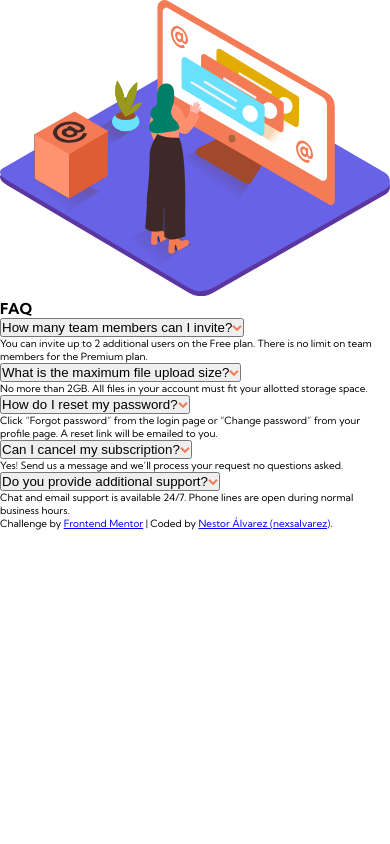
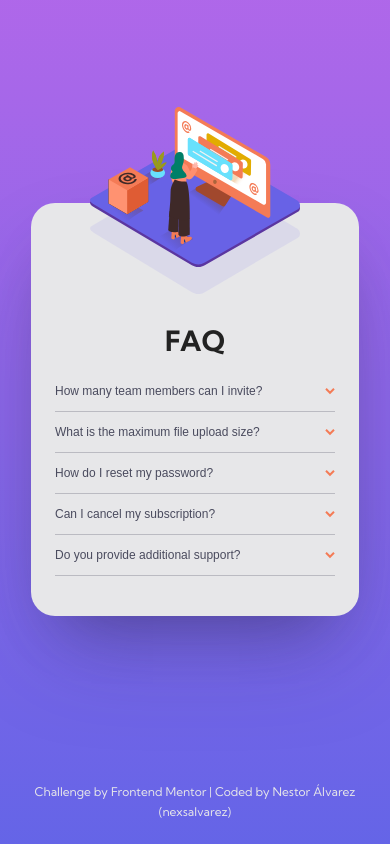
Before and after one commit to nexsalvarez/faq-accordion-card, a plain HTML site: page index.html in a window 390 px wide. Drawn offline with Linux system fonts and the light colour scheme.

Commit message:
Completed mobile style

```diff
--- a/CSS/styles.css
+++ b/CSS/styles.css
@@ -18,4 +18,116 @@ html {
 }
 body {
     font-family: 'Kumbh Sans', sans-serif;
+    background: var(--soft-violet);
+    background: linear-gradient(180deg, hsl(273, 75%, 66%) 0%, hsl(240, 73%, 65%) 100%);
 }
+main {
+    width: 100vw;
+    min-height: 90vh;
+    display: grid;
+    place-content: center;
+    padding: 72px 24px 12px 24px;
+}
+section {
+    position: relative;
+    width: 100%;
+    height: auto;
+    display: grid;
+    grid-template-columns: auto;
+    grid-template-rows: auto;
+    background-color: var(--light-grayish);
+    border-radius: 24px;
+    box-shadow: rgba(50, 50, 93, 0.25) 0px 50px 100px -20px, rgba(0, 0, 0, 0.3) 0px 30px 60px -30px;
+    padding: 0 24px 40px 24px;
+}
+.faq-container_image {
+    position: relative;
+    width: 75%;
+    height: 120px;
+    grid-row: 1;
+    display: flex;
+    justify-self: center;
+    background-image: url('../images/bg-pattern-mobile.svg');
+    background-position: top center;
+    background-repeat: no-repeat;
+    background-size: contain;
+}
+.faq-container_image picture {
+    width: auto;
+    height: auto;
+}
+.faq-container_image picture img {
+    position: absolute;
+    top: -80%;
+}
+.faq-container_content {
+    position: relative;
+    width: 100%;
+    height: auto;
+    grid-row: 2;
+}
+h1 {
+    font-size: 2.8rem;
+    font-weight: 700;
+    line-height: 3.6rem;
+    text-align: center;
+    color: #222222;
+}
+.faq_content--qa {
+    position: relative;
+    width: 100%;
+    height: auto;
+    margin-top: 12px;
+}
+.faq_content--qa button {
+    width: 280px;
+    height: auto;
+    display: flex;
+    justify-content: space-between;
+    border: none;
+    border-bottom: 1px solid hsl(240, 6%, 50%, 0.4);
+    background-color: var(--light-grayish);
+    padding: 12px 0;
+    font-size: var(--sm);
+    font-weight: 400;
+    line-height: 1.6rem;
+    color: var(--very-dark-grayish);
+}
+.faq_content--qa button:hover {
+    cursor: pointer;
+    color: var(--soft-red);
+}
+.faq_content--qa button:active {
+    font-weight: 700;
+    color: var(--very-dark-grayish);
+}
+
+.qa-panel {
+    display: none;
+}
+
+footer {
+    width: 100vw;
+    min-height: 10vh;
+    display: grid;
+    place-content: center;
+}
+.attribution {
+    width: auto;
+    height: auto;
+}
+.attribution p {
+    font-size: var(--sm);
+    font-weight: 400;
+    line-height: 2rem;
+    text-align: center;
+    color: var(--light-grayish);
+}
+.attribution a {
+    text-decoration: none;
+    color: var(--light-grayish);
+}
+.attribution a:hover {
+    cursor: pointer;
+    color: var(--soft-red);
+}
--- a/index.html
+++ b/index.html
@@ -48,7 +48,7 @@
   </main>
   <footer>
     <div class="attribution">
-      Challenge by <a href="https://www.frontendmentor.io/challenges/faq-accordion-card-XlyjD0Oam" target="_blank">Frontend Mentor</a> | Coded by <a href="https://github.com/nexsalvarez" target="_blank">Nestor Álvarez (nexsalvarez)</a>.
+      <p>Challenge by <a href="https://www.frontendmentor.io/challenges/faq-accordion-card-XlyjD0Oam" target="_blank">Frontend Mentor</a> | Coded by <a href="https://github.com/nexsalvarez" target="_blank">Nestor Álvarez (nexsalvarez)</a></p>
     </div>
   </footer>
   <script src="./JS/main.js"></script>
```
